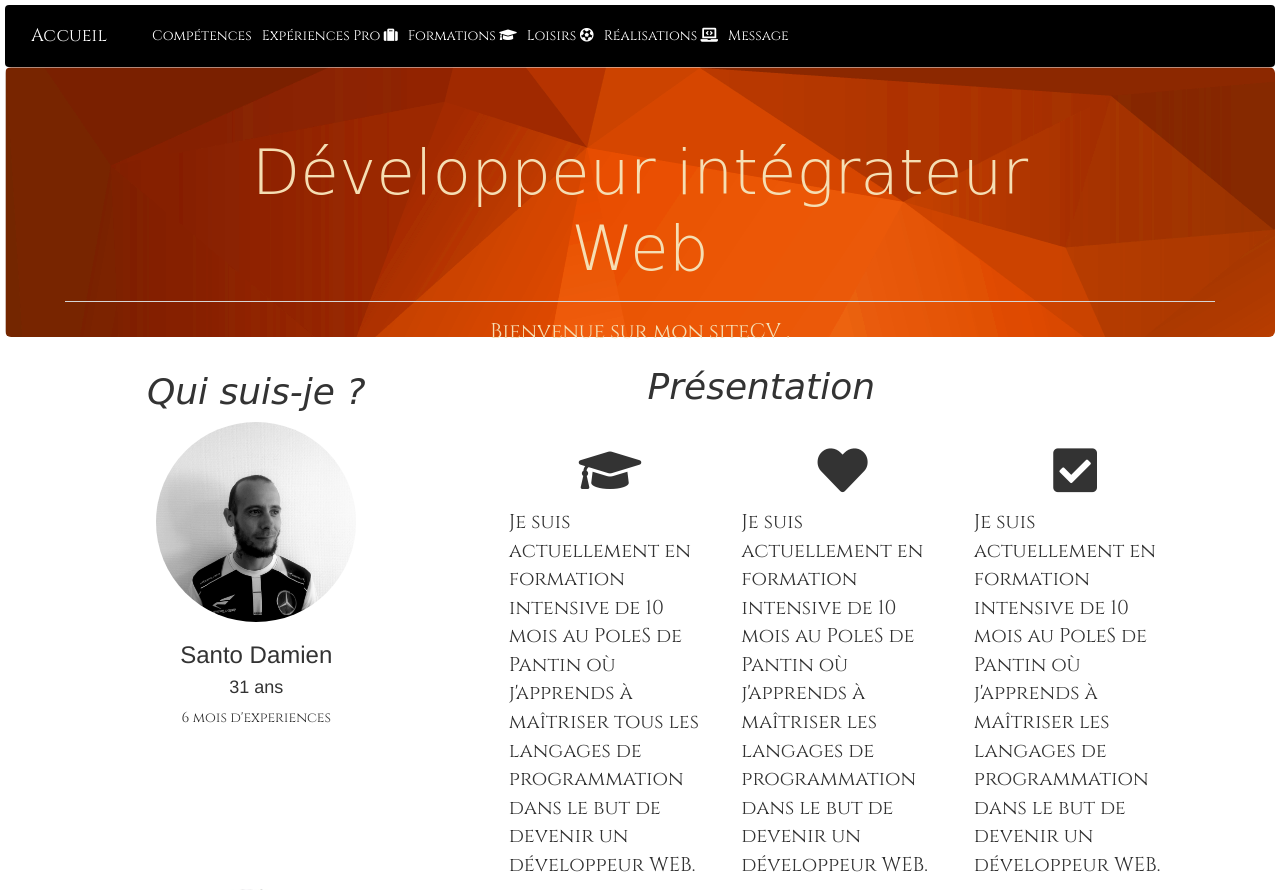
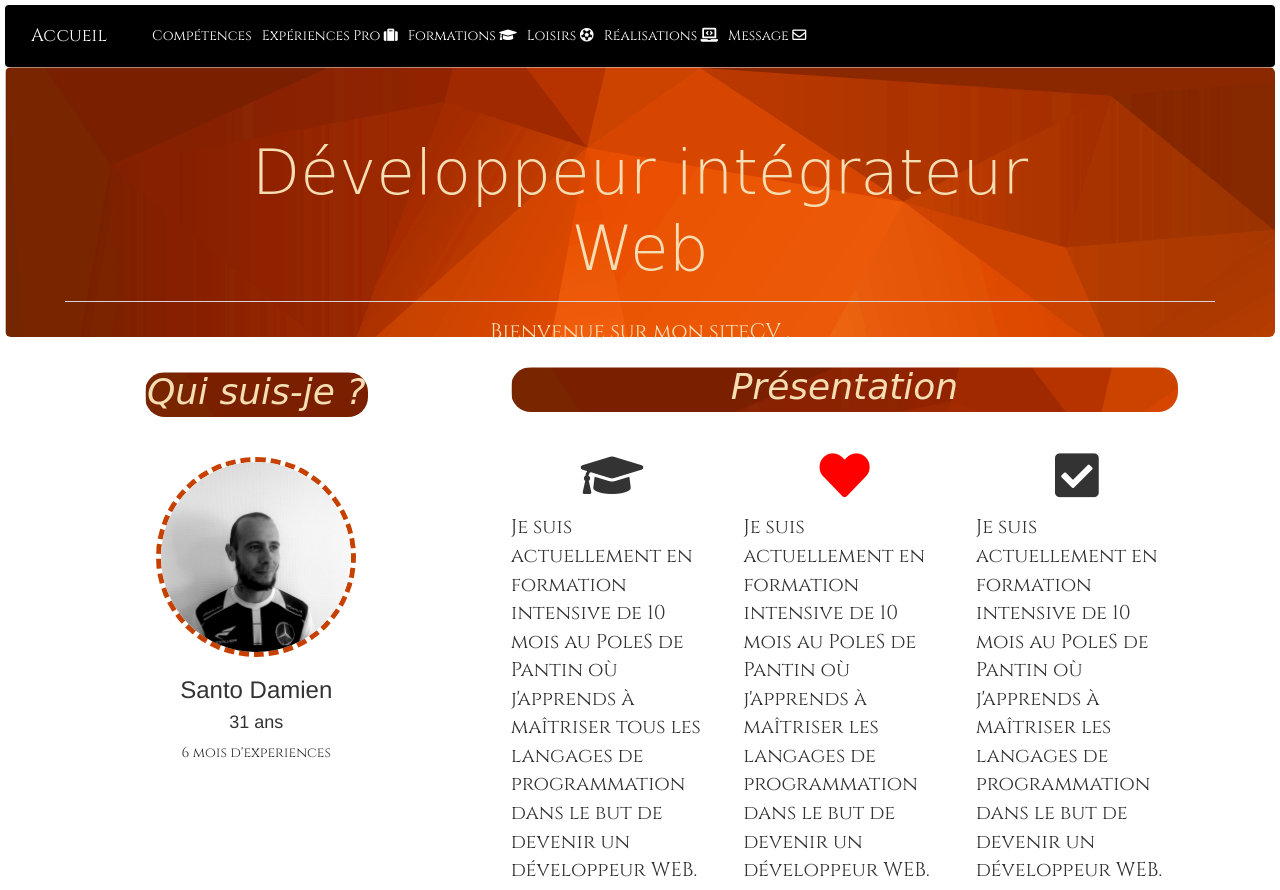
Before and after one commit to DamienThiago93230/damienPORTEFOLIO, a PHP site: page / in a window 1280 px wide. Shown: the top 890 px of the page. Run offline with PHP 8.4, Linux system fonts and the light colour scheme; a user stored in the database is signed in; data comes from the database, SQL or seed files in the repository; some libraries are stand-ins or nearby versions; some web fonts are replaced.

Commit message:
C26
Amélioration page index.php du front

```diff
--- a/front/css/style.css
+++ b/front/css/style.css
@@ -12,6 +12,15 @@
     border-radius: 10.25rem !important;
     width: 200px;
     height: 200px;
+    margin-top: 18%;
+    border: 5px dashed #c64100;
+}
+
+.h1index{
+    color: wheat;
+    background-image: url(../img/jumbotron4.png);
+    height: 45px;
+    border-radius: 20px 20px 20px 20px;
 }
 
 .presentation{
--- a/front/inc/navigation.php
+++ b/front/inc/navigation.php
@@ -26,7 +26,7 @@
         <a class="nav-link " href="realisations.php">Réalisations  <i class="fas fa-laptop-code"></i></a>
       </li>
       <li class="nav-item lienPage">
-        <a class="nav-link " href="messages.php">Message</a>
+        <a class="nav-link " href="messages.php">Message <i class="far fa-envelope"></i></a>
       </li>
     </ul>
   </div>
--- a/front/index.php
+++ b/front/index.php
@@ -53,7 +53,7 @@ $ligne_utilisateur = $sql-> fetch();
 <div class=" mt-2" >
     <div class="row ">
             <div class="col-lg-3 text-center" >
-                <h1><i>Qui suis-je ?</i></h1>
+                <h1 class="h1index"><i>Qui suis-je ?</i></h1>
                 <img src="img/moi.jpg" class="rounded mx-auto d-block" alt="...">
                 <h3><?php echo $ligne_utilisateur['nom'];?> <?php echo $ligne_utilisateur['prenom'];?></h3>
                 <h4><?php echo date('Y') - 1987?> ans</h4>
@@ -61,15 +61,15 @@ $ligne_utilisateur = $sql-> fetch();
                 <p></p>
             </div>
             <div class="col-lg-9 ">
-                <h1 class="text-center mb-5 m-4"><i>Présentation</i></h1>
-                <div class="presentation">
-                    <div class="row col-lg-12">
+                <div class="row col-lg-12">
+                    <div class="presentation">
+                            <h1 class="text-center mb-5 m-4 h1index"><i>Présentation</i></h1>
                         <div class="col-lg-4">
                         <div class="text-center form"><i class="fas fa-graduation-cap text-center"></i></div>
                             <p>Je suis actuellement en formation intensive de 10 mois au PoleS de Pantin où j'apprends à maîtriser tous les langages de programmation dans le but de devenir un développeur WEB.</p>
                         </div>
                         <div class="col-lg-4">
-                        <div class="text-center form"><i class="fas fa-heart"></i></div>
+                        <div class="text-center form"><i class="fas fa-heart" style="color: red"></i></div>
                             <p>Je suis actuellement en formation intensive de 10 mois au PoleS de Pantin où j'apprends à maîtriser les langages de programmation dans le but de devenir un développeur WEB.</p>
                         </div>
                         <div class="col-lg-4">
```
